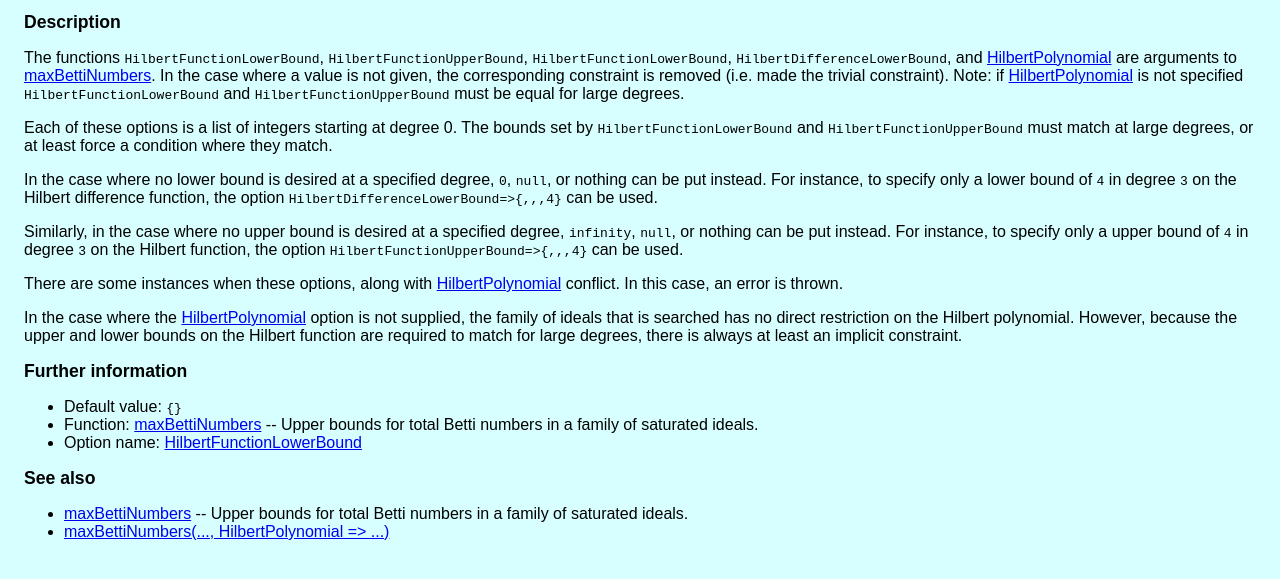
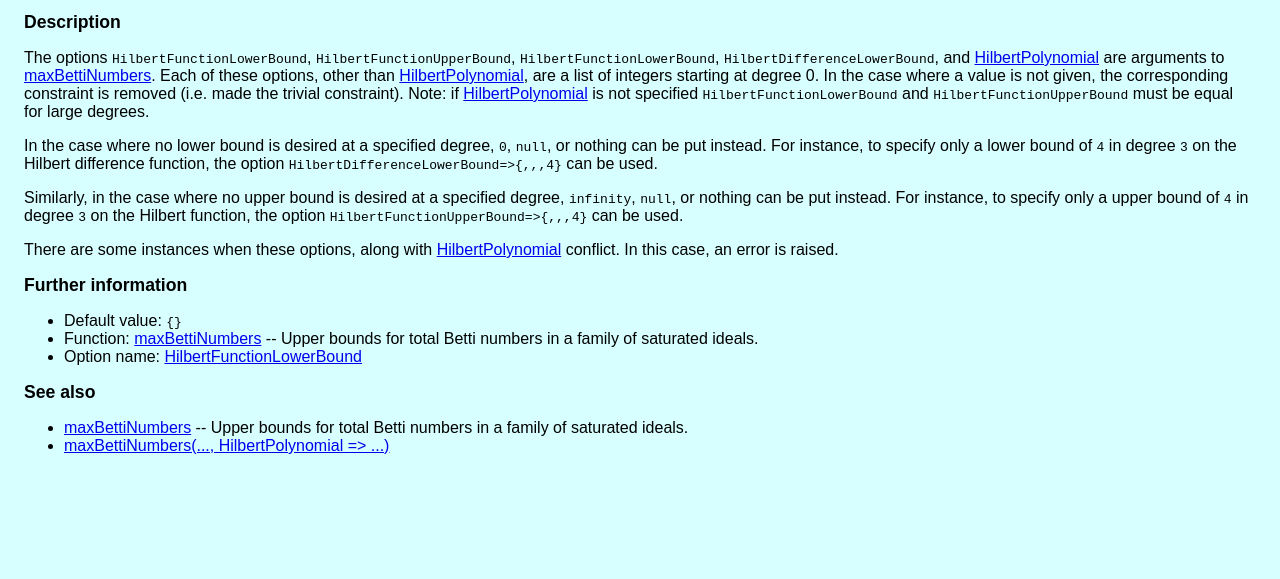
Before and after one commit to JayWhite2357/MaxBettiNumbers, a plain HTML site: page docs/_max__Betti__Numbers_lp..._cm_sp__Hilbert__Function__Lower__Bound_sp_eq_gt_sp..._rp.html in a window 1280 px wide. Shown: the part 115-694 px from the top of the page. Drawn offline with Linux system fonts and the light colour scheme.

Commit message:
constrain clarification

```diff
--- a/docs/_max__Betti__Numbers_lp..._cm_sp__Hilbert__Function__Lower__Bound_sp_eq_gt_sp..._rp.html
+++ b/docs/_max__Betti__Numbers_lp..._cm_sp__Hilbert__Function__Lower__Bound_sp_eq_gt_sp..._rp.html
@@ -18,13 +18,10 @@
 <hr/>
 <div><h1>maxBettiNumbers(..., HilbertFunctionLowerBound => ...)</h1>
 <div class="single"><h2>Description</h2>
-<div><div><p>The functions <tt>HilbertFunctionLowerBound</tt>, <tt>HilbertFunctionUpperBound</tt>, <tt>HilbertFunctionLowerBound</tt>, <tt>HilbertDifferenceLowerBound</tt>, and <a href="___Hilbert__Polynomial.html" title="">HilbertPolynomial</a> are arguments to <a href="_max__Betti__Numbers.html" title="Upper bounds for total Betti numbers in a family of saturated ideals.">maxBettiNumbers</a>. In the case where a value is not given, the corresponding constraint is removed (i.e. made the trivial constraint). Note: if <a href="___Hilbert__Polynomial.html" title="">HilbertPolynomial</a> is not specified <tt>HilbertFunctionLowerBound</tt> and <tt>HilbertFunctionUpperBound</tt> must be equal for large degrees.</p>
-<p>Each of these options is a list of integers starting at degree 0. The bounds set by <tt>HilbertFunctionLowerBound</tt> and <tt>HilbertFunctionUpperBound</tt> must match at large degrees, or at least force a condition where they match.</p>
+<div><div><p>The options <tt>HilbertFunctionLowerBound</tt>, <tt>HilbertFunctionUpperBound</tt>, <tt>HilbertFunctionLowerBound</tt>, <tt>HilbertDifferenceLowerBound</tt>, and <a href="___Hilbert__Polynomial.html" title="">HilbertPolynomial</a> are arguments to <a href="_max__Betti__Numbers.html" title="Upper bounds for total Betti numbers in a family of saturated ideals.">maxBettiNumbers</a>. Each of these options, other than <a href="___Hilbert__Polynomial.html" title="">HilbertPolynomial</a>, are a list of integers starting at degree 0. In the case where a value is not given, the corresponding constraint is removed (i.e. made the trivial constraint). Note: if <a href="___Hilbert__Polynomial.html" title="">HilbertPolynomial</a> is not specified <tt>HilbertFunctionLowerBound</tt> and <tt>HilbertFunctionUpperBound</tt> must be equal for large degrees.</p>
 <p>In the case where no lower bound is desired at a specified degree, <tt>0</tt>, <tt>null</tt>, or nothing can be put instead. For instance, to specify only a lower bound of <tt>4</tt> in degree <tt>3</tt> on the Hilbert difference function, the option <tt>HilbertDifferenceLowerBound=>{,,,4}</tt> can be used.</p>
 <p>Similarly, in the case where no upper bound is desired at a specified degree, <tt>infinity</tt>, <tt>null</tt>, or nothing can be put instead. For instance, to specify only a upper bound of <tt>4</tt> in degree <tt>3</tt> on the Hilbert function, the option <tt>HilbertFunctionUpperBound=>{,,,4}</tt> can be used.</p>
-<p>There are some instances when these options, along with <a href="___Hilbert__Polynomial.html" title="">HilbertPolynomial</a> conflict. In this case, an error is thrown.</p>
-<p>In the case where the <a href="___Hilbert__Polynomial.html" title="">HilbertPolynomial</a> option is not supplied, the family of ideals that is searched has no direct restriction on the Hilbert polynomial. However, because the upper and lower bounds on the Hilbert function are required to match for large degrees, there is always at least an implicit constraint.</p>
-<p></p>
+<p>There are some instances when these options, along with <a href="___Hilbert__Polynomial.html" title="">HilbertPolynomial</a> conflict. In this case, an error is raised.</p>
 </div>
 </div>
 </div>
```
Also changed, not shown: docs/_max__Betti__Numbers_lp..._cm_sp__Hilbert__Polynomial_sp_eq_gt_sp..._rp.html (+1 -1 lines), 3 other files.
